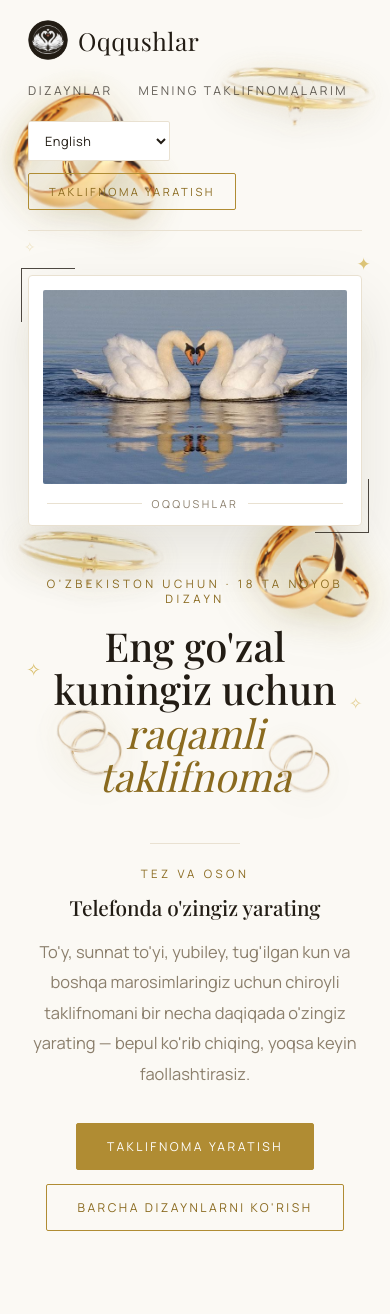
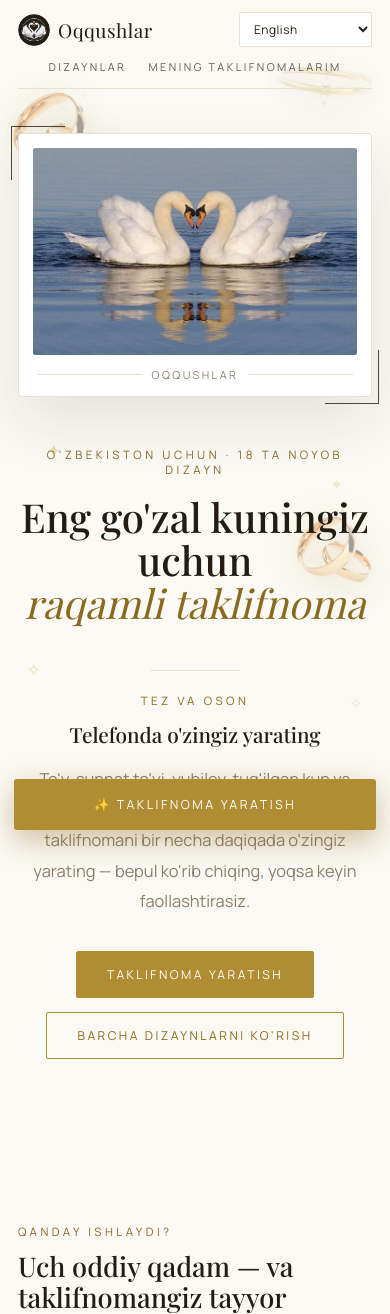
Before and after one commit to ShohzoDev0108/oqqushlar-uz, a Django app: page / in a window 390 px wide. Shown: the top 1314 px of the page. Run offline with Django 5.2, Linux system fonts and the light colour scheme; data comes from the database, SQL or seed files in the repository; data that the repository does not hold is empty; parts of the project's set-up code (start-up, migrations or seed data) failed here and were passed over; some web fonts are replaced.

Commit message:
Mobil UX: ixcham nav, yopishqoq CTA tugmasi, uzuklar mobilda yengillashtirildi

```diff
--- a/taklif/templates/taklif/_sayt_nav.html
+++ b/taklif/templates/taklif/_sayt_nav.html
@@ -19,3 +19,6 @@ bo'lim havolalari, til tanlash va "Taklifnoma yaratish" chaqiriq tugmasi.
         </div>
     </nav>
 </div>
+{% if mobil_cta %}
+<a class="oq-mobil-cta" href="{% url 'taklif:shablon_tanlash' %}">✨ {% trans "Taklifnoma yaratish" %}</a>
+{% endif %}
--- a/taklif/templates/taklif/_sayt_uslubi.html
+++ b/taklif/templates/taklif/_sayt_uslubi.html
@@ -178,6 +178,34 @@ button[type="submit"]:hover { background: var(--tilla-toq); border-color: var(--
 .turkum-tugma:hover { color: var(--tilla-toq); border-color: var(--tilla); }
 .turkum-tugma.faol { color: var(--tilla-toq); border-color: var(--tilla); background: var(--tilla-yumshoq); }
 
+/* --- Mobil (95% mijozlar telefonda) --- */
+@media (max-width: 700px) {
+    .oq-ichki { padding: 0 18px; }
+    .oq-nav { padding: 12px 0; gap: 10px 14px; }
+    .oq-logo { font-size: 1.2rem; gap: 8px; }
+    .oq-logo img { width: 32px; height: 32px; }
+    .oq-nav-linklar { order: 3; width: 100%; justify-content: center; gap: 8px 22px; }
+    .oq-nav-linklar a { font-size: .68rem; padding: 2px 0; }
+    .oq-nav-ong { margin-left: auto; }
+    .oq-nav-ong .oq-cta { display: none; } /* CTA — pastdagi yopishqoq tugmada */
+    .til-forma select { padding: 7px 10px; font-size: .75rem; }
+    .oq-izlar { padding-top: 20px; }
+    .oq-bolim { padding: 48px 0 8px; }
+    .oq-footer { margin-top: 50px; }
+}
+
+/* Mobil pastki yopishqoq "Taklifnoma yaratish" tugmasi (faqat kerakli sahifada) */
+.oq-mobil-cta { display: none; }
+@media (max-width: 700px) {
+    .oq-mobil-cta {
+        display: block; position: fixed; left: 14px; right: 14px; bottom: 14px; z-index: 60;
+        text-align: center; padding: 17px 10px; background: var(--tilla); color: #fff;
+        letter-spacing: 2.5px; text-transform: uppercase; font-size: .78rem;
+        text-decoration: none; border-radius: 3px;
+        box-shadow: 0 10px 30px rgba(138,106,31,.4);
+    }
+}
+
 /* --- Footer --- */
 .oq-footer { border-top: 1px solid var(--chiziq); margin-top: 80px; padding: 40px 0 50px; }
 .oq-footer-ich { display: flex; justify-content: space-between; align-items: center; gap: 14px 24px; flex-wrap: wrap; }
--- a/taklif/templates/taklif/bosh_sahifa.html
+++ b/taklif/templates/taklif/bosh_sahifa.html
@@ -24,6 +24,18 @@
 @keyframes uzuk-porlash {
     0%, 100% { opacity: .75; filter: drop-shadow(0 8px 14px rgba(34,28,20,.14)) drop-shadow(0 0 6px rgba(232,212,138,.15)); }
     50% { opacity: .95; filter: drop-shadow(0 10px 18px rgba(34,28,20,.16)) drop-shadow(0 0 16px rgba(232,212,138,.55)); }
+}
+
+/* Mobilda: uzuklar kamroq, kichikroq va xiraroq — kontent tiqilib qolmasin */
+@media (max-width: 700px) {
+    #uzuklar-fon { opacity: .45; }
+    .uzuk-rasm.faqat-katta { display: none; }
+    .uzuk-rasm.u-asosiy1 { width: 96px !important; }
+    .uzuk-rasm.u-asosiy2 { width: 104px !important; }
+    .uzuk-rasm.u-asosiy3 { width: 78px !important; }
+    .oq-hero-rasm { padding: 10px; }
+    body { padding-bottom: 74px; } /* yopishqoq CTA joyi */
+    #sayt-musiqa-tugma { bottom: 88px !important; }
 }
 
 /* Miltillovchi yulduzchalar */
@@ -99,14 +111,14 @@
 
 {% block content %}
 <div id="uzuklar-fon" aria-hidden="true">
-    <img class="uzuk-rasm" src="{% static 'taklif/uzuk-juft.png' %}" alt="" style="width:150px; top:14%; left:3%;   animation-duration:7s, 4s;">
-    <img class="uzuk-rasm" src="{% static 'taklif/uzuk-ingichka.png' %}" alt="" style="width:92px; top:40%; left:9%;  animation-duration:9s, 4.6s; animation-delay:-3s, -1s;">
-    <img class="uzuk-rasm" src="{% static 'taklif/uzuk-olmos.png' %}" alt="" style="width:150px; top:66%; left:4%;   animation-duration:8s, 5s; animation-delay:-1.5s, -2s;">
-    <img class="uzuk-rasm" src="{% static 'taklif/uzuk-ingichka.png' %}" alt="" style="width:70px; top:87%; left:14%; animation-duration:10s, 4.2s; animation-delay:-5s, -.6s;">
-    <img class="uzuk-rasm" src="{% static 'taklif/uzuk-olmos.png' %}" alt="" style="width:160px; top:11%; right:3%;  animation-duration:8.5s, 4.4s; animation-delay:-2s, -1.4s;">
-    <img class="uzuk-rasm" src="{% static 'taklif/uzuk-ingichka.png' %}" alt="" style="width:84px; top:38%; right:8%; animation-duration:7.5s, 5.2s; animation-delay:-4s, -2.4s;">
-    <img class="uzuk-rasm" src="{% static 'taklif/uzuk-juft.png' %}" alt="" style="width:120px; top:64%; right:4%;  animation-duration:9.5s, 4.8s; animation-delay:-1s, -.8s;">
-    <img class="uzuk-rasm" src="{% static 'taklif/uzuk-ingichka.png' %}" alt="" style="width:64px; top:88%; right:15%; animation-duration:8s, 4.1s; animation-delay:-6s, -1.8s;">
+    <img class="uzuk-rasm u-asosiy1" src="{% static 'taklif/uzuk-juft.png' %}" alt="" style="width:150px; top:14%; left:3%;   animation-duration:7s, 4s;">
+    <img class="uzuk-rasm faqat-katta" src="{% static 'taklif/uzuk-ingichka.png' %}" alt="" style="width:92px; top:40%; left:9%;  animation-duration:9s, 4.6s; animation-delay:-3s, -1s;">
+    <img class="uzuk-rasm faqat-katta" src="{% static 'taklif/uzuk-olmos.png' %}" alt="" style="width:150px; top:66%; left:4%;   animation-duration:8s, 5s; animation-delay:-1.5s, -2s;">
+    <img class="uzuk-rasm faqat-katta" src="{% static 'taklif/uzuk-ingichka.png' %}" alt="" style="width:70px; top:87%; left:14%; animation-duration:10s, 4.2s; animation-delay:-5s, -.6s;">
+    <img class="uzuk-rasm u-asosiy2" src="{% static 'taklif/uzuk-olmos.png' %}" alt="" style="width:160px; top:11%; right:3%;  animation-duration:8.5s, 4.4s; animation-delay:-2s, -1.4s;">
+    <img class="uzuk-rasm faqat-katta" src="{% static 'taklif/uzuk-ingichka.png' %}" alt="" style="width:84px; top:38%; right:8%; animation-duration:7.5s, 5.2s; animation-delay:-4s, -2.4s;">
+    <img class="uzuk-rasm u-asosiy3" src="{% static 'taklif/uzuk-juft.png' %}" alt="" style="width:120px; top:64%; right:4%;  animation-duration:9.5s, 4.8s; animation-delay:-1s, -.8s;">
+    <img class="uzuk-rasm faqat-katta" src="{% static 'taklif/uzuk-ingichka.png' %}" alt="" style="width:64px; top:88%; right:15%; animation-duration:8s, 4.1s; animation-delay:-6s, -1.8s;">
 
     <span class="uchqun" style="top:10%;  left:20%; animation-duration:3.2s;">✦</span>
     <span class="uchqun" style="top:28%;  left:6%;  animation-duration:4.1s; animation-delay:-1s;">✧</span>
@@ -118,7 +130,7 @@
     <span class="uchqun" style="top:82%;  right:7%;  animation-duration:3.7s; animation-delay:-1.8s;">✧</span>
 </div>
 
-{% include "taklif/_sayt_nav.html" %}
+{% include "taklif/_sayt_nav.html" with mobil_cta=True %}
 {% include "taklif/_sayt_musiqa.html" %}
 
 <header class="oq-hero">
```
